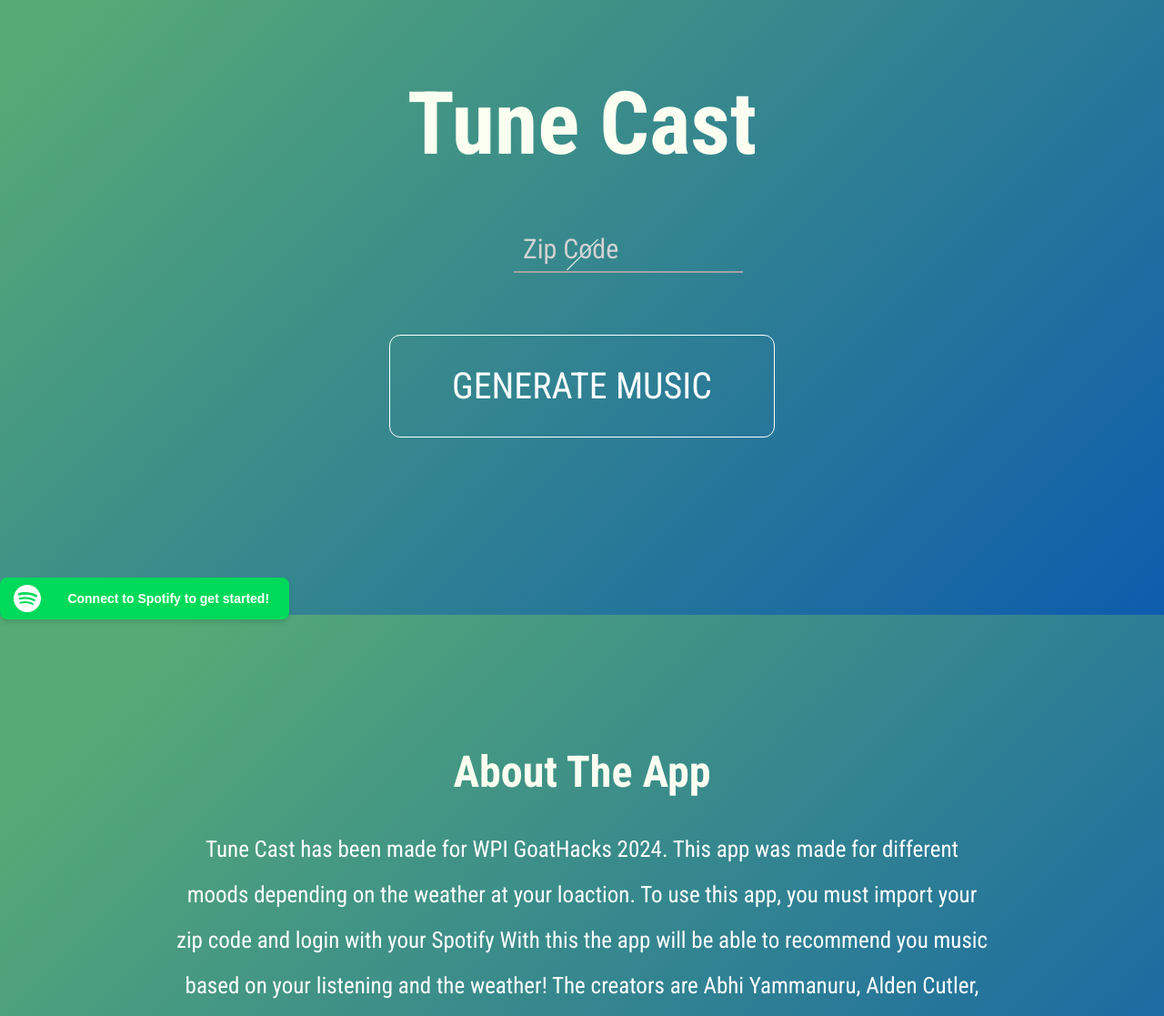
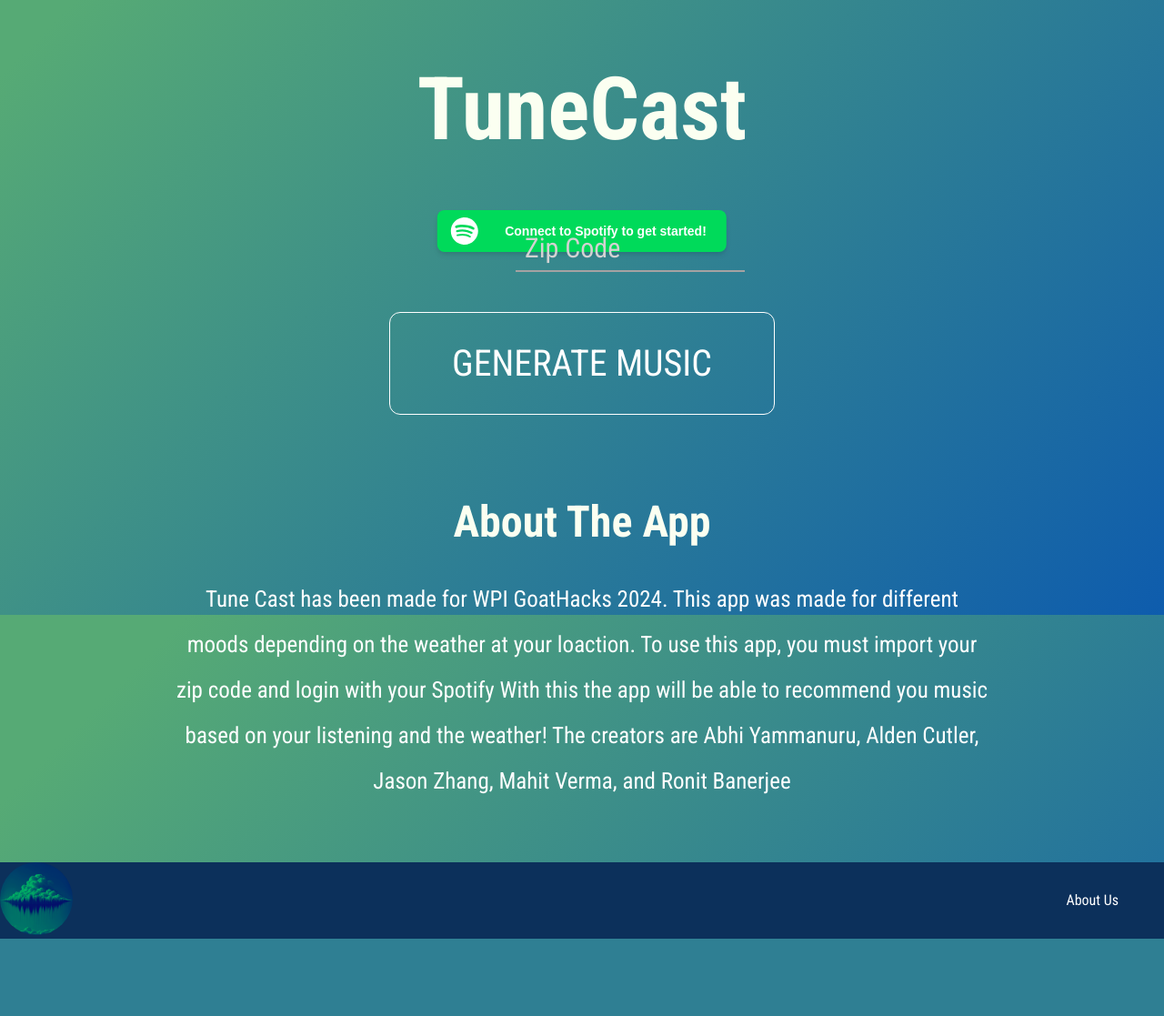
Before and after one commit to AldenCutler/ChordStorm, a Flask app: page / in a window 1280 px wide. Shown: the part 124-1241 px from the top of the page at 91% size. After the commit the page ends 1156 px from the top, so only its background shows below. Run offline with Flask 3, Linux system fonts and the light colour scheme; some web fonts are replaced.

Commit message:
update main page ui

```diff
--- a/src/static/css/style.css
+++ b/src/static/css/style.css
@@ -16,12 +16,21 @@
 
 
 /*Header info */
-  .header-content{
+.header-content {
   display: flex;
   justify-content: flex-end;
   padding: 20px;
 }
+
 /* Login Button */
+
+.contSpot {
+  display: flex;
+  align-items: center;
+  left: 40%;
+  width: 100%
+}
+
 .spotifyButton {
   color: white;
   text-decoration: none;
@@ -36,7 +45,8 @@
   margin-left: auto;
 }
 
-.spotifyButton::after, .spotifyButton::before {
+.spotifyButton::after,
+.spotifyButton::before {
   content: '';
   width: 0%;
   height: 2px;
@@ -45,32 +55,49 @@
   transition: 0.5s;
 }
 
-.spotifyButton:hover::after, .spotifyButton:hover::before {
+.spotifyButton:hover::after,
+.spotifyButton:hover::before {
   width: 100%;
 }
 
 
 .name {
   text-align: center;
-    margin-top: 5rem;
+  margin-top: 2rem;
   font-size: 3rem;
   color: var(--lightgreen);
+}
+
+.name2 {
+  text-align: center;
+  margin-top: 15rem;
+  font-size: 3rem;
+  color: var(--lightgreen);
+  padding-top: 5%;
 }
 
 .container {
   display: flex;
   align-items: flex-start;
-    justify-content: space-evenly; /* Adjust as needed */
-    width: 50%; /* Adjust as needed */
-    margin: 0 auto; /* Center the container horizontally */
-    position:relative;
+  justify-content: space-evenly;
+  /* Adjust as needed */
+  margin: 0 auto;
+  /* Center the container horizontally */
+  position: absolute;
+  right: 60%;
+  top: 45%;
 }
+
 /* zip code input, designed by uiverse @joe-watson-sbf, yet it was modified */
 .input-container {
-    position: relative;
-    margin: 0px 0px 00px 100px;
+  position: absolute;
   width: 250px;
-    order:1;
+  order: 1;
+  top: 40%;
+  left: 50%;
+  /* translate(-130%, 70%); */
+  margin: 19px -50% 55px 55px;
+  align-items: center;
 }
 
 .input-container input[type="text"] {
@@ -81,6 +108,7 @@
   outline: none;
   width: 99%;
   background-color: transparent;
+  right: 150%;
 }
 
 .label {
@@ -164,20 +192,12 @@
   transform: scaleX(1);
   transition: 1s;
 }
-  /* Slash for seperation */
-  .slash {
-    position: absolute;
-    top: 0;
-    width: 1px;
-    height: 100%;
-    background-color: rgb(251, 255, 241);
-    transform: rotate(45deg);
-}
+
 
 /* This will be spotify button */
 .button {
   display: flex;
-    margin:140px 50px 40px 0px;
+  margin: 170px 0px 40px 0px;
   background-color: #00DA5A;
   color: #ffffff;
   padding: 0.5rem 1.4rem;
@@ -193,7 +213,7 @@
   cursor: pointer;
   box-shadow: 0 4px 6px -1px rgba(0, 0, 0, 0.1), 0 2px 4px -1px rgba(0, 0, 0, 0.06);
   transition: .6s ease;
-    order:3;
+  order: 3;
 
 }
 
@@ -206,15 +226,17 @@
 }
 
 /* This is the generate Music button made by nikk700 but modified by Tune Cast*/
-  .generateContainer{
+.generateContainer {
   display: flex;
   flex-direction: column;
   align-items: center;
   width: 100%;
-    position: relative;
-    margin-bottom: 12%;
-    margin-top:5%;
+  position: absolute;
+  left: 0;
+  margin-top: 5%;
+  padding-top: 3%;
 }
+
 .generateMusic {
   --color: white;
   padding: 0.8em 1.7em;
@@ -233,12 +255,13 @@
   z-index: 1;
 }
 
-   .generateMusic::before, .generateMusic::after {
+.generateMusic::before,
+.generateMusic::after {
   content: '';
   display: block;
   width: 50%;
   height: 50%;
-    left:100%;
+  left: 100%;
   transform: translate(-50%, -50%);
   position: absolute;
   border-radius: 100%;
@@ -259,7 +282,8 @@
   top: calc(100% + 1em);
 }
 
-   .generateMusic:hover::before, .generateMusic:hover::after {
+.generateMusic:hover::before,
+.generateMusic:hover::after {
   height: 500px;
   width: 800px;
 }
@@ -272,7 +296,7 @@
   filter: brightness(.8);
 }
 
-   .description{
+.description {
   color: white;
   font-size: 25px;
   align-items: center;
@@ -283,7 +307,12 @@
   margin-bottom: 5%;
 }
 
-
+/* Zip and spot basically just fixing everything */
+.zipAndSpot {
+  display: flex;
+  justify-content: space-between;
+  align-items: center;
+}
 
 /* ---------------------------------------------------- */
 svg {
@@ -301,9 +330,11 @@
   bottom: 0;
   width: 100%;
 }
-.footerindex{
+
+.footerindex {
   position: relative;
 }
+
 .footer-content {
   display: flex;
   justify-content: space-between;
@@ -317,21 +348,32 @@
   /* Add left margin as needed */
 }
 
+.logBut {
+  position: absolute;
+  left: 50%;
+  transform: translateX(-50%);
+  padding-bottom: 8%;
+}
+
 a:hover {
   text-decoration: underline;
 }
 
-.bigCard{
+.bigCard {
   width: 10%;
-  height:157px;
+  height: 157px;
   transform: translateX(150%) translateY(150%);
 }
 
 .cardContainer {
-    width: fit-content; /* Change to absolute */
-    top: 60%; /* Add this */
-    left: 30%; /* Add this */
-    transform: translate(-50%, -43%); /* Add this */
+  width: fit-content;
+  /* Change to absolute */
+  top: 60%;
+  /* Add this */
+  left: 30%;
+  /* Add this */
+  transform: translate(-50%, -43%);
+  /* Add this */
   display: flex;
   align-items: center;
   justify-content: center;
@@ -526,13 +568,16 @@
 }
 
 .footer-image {
-    width:80px; /* Adjust the width as needed */
-    height: 80px; /* Adjust the height as needed */
+  width: 80px;
+  /* Adjust the width as needed */
+  height: 80px;
+  /* Adjust the height as needed */
   object-fit: cover;
-    border-radius: 50%; /* Optional: add border-radius for a circular image */
+  border-radius: 50%;
+  /* Optional: add border-radius for a circular image */
 }
 
-.mainContainer{
+.mainContainer {
   display: flex;
   justify-content: space-evenly;
   margin-left: 15%;
@@ -542,14 +587,16 @@
 
 /* Spotify Recomendations */
 
-.spotifyRec{
+.spotifyRec {
   display: flex;
   flex-direction: column;
-  align-items: center; /* Optional: center items horizontally */
+  align-items: center;
+  /* Optional: center items horizontally */
   background: black;
-  padding:15px;
+  padding: 15px;
   border-radius: 15px;
-  margin-bottom: 20px;;
+  margin-bottom: 20px;
+  ;
 
 }
 
@@ -557,21 +604,22 @@
   color: white;
 }
 
-.spotLogo{
+.spotLogo {
   max-width: 35px;
   margin-right: 10px;
 }
 
-.sideBySide{
-  display:flex;
+.sideBySide {
+  display: flex;
   flex-direction: row;
   align-items: center;
 }
-iframe{
+
+iframe {
   max-height: 80px;
   margin-bottom: 10px;
 }
 
-.text{
-  margin:30%;
+.text {
+  margin: 30%;
 }
--- a/src/templates/index.html
+++ b/src/templates/index.html
@@ -22,35 +22,13 @@
 
     </header>
     <div class="name">
-      <h1>Tune Cast</h1>
+      <h1>TuneCast</h1>
     </div>
-    <form action="/get_recommendations" autocomplete="off">
-      <div class="container">
-        <!-- Search Container -->
-        <div class="input-container">
-          <input required id="input" name="zip" type="text" />
-          <label class="label" for="input">Zip Code</label>
-          <div class="underline"></div>
-          <div class="sideline"></div>
-          <div class="upperline"></div>
-          <div class="line"></div>
-          <label id="error-label"></label>
-        </div>
 
-        <!-- Slash to seperate the items -->
-        <div class="slash"></div>
+    <div class="zipAndSpot">
 
-        <!-- Spotify Button made by Yayal12085 -->
-
-      </div>
-
-      <!-- For Displaying Results -->
-      <div class="generateContainer">
-        <button class="generateMusic"><input type="submit" id="submit" value="" style="display: none;" />Generate Music</button>
-      </div>
-    </form>
-
-      <a href="/login">
+      <div class="contSpot">
+      <a class="logBut" href="/login">
         <button class="button">
           <svg viewBox="0 0 48 48" version="1.1" xmlns="http://www.w3.org/2000/svg" xmlns:xlink="http://www.w3.org/1999/xlink" fill="#000000">
             <g id="SVGRepo_bgCarrier" stroke-width="0"></g>
@@ -65,10 +43,42 @@
           </svg>{{ spotify_status }}
         </button>
         </a>
+      </div>
+
+
+
+
+
+    <form action="/get_recommendations" autocomplete="off">
+      <div class="container">
+        <!-- Search Container -->
+        <div class="input-container">
+          <input required id="input" name="zip" type="text" />
+          <label class="label" for="input">Zip Code</label>
+          <div class="underline"></div>
+          <div class="sideline"></div>
+          <div class="upperline"></div>
+          <div class="line"></div>
+          <label id="error-label"></label>
+        </div>
+
+        <!-- Spotify Button made by Yayal12085 -->
+
+      </div>
+
+      <!-- For Displaying Results -->
+      <div class="generateContainer">
+        <button class="generateMusic"><input type="submit" id="submit" value="" style="display: none;" />Generate Music</button>
+      </div>
+    </form>
+
+
+
+    </div>
 
 
       <div class="aboutApp">
-        <h1 class="name">About The App</h1>
+        <h1 class="name2">About The App</h1>
       </div>
 
       <div class="description">
```
Lines whose indentation alone changed are shown as unchanged.
